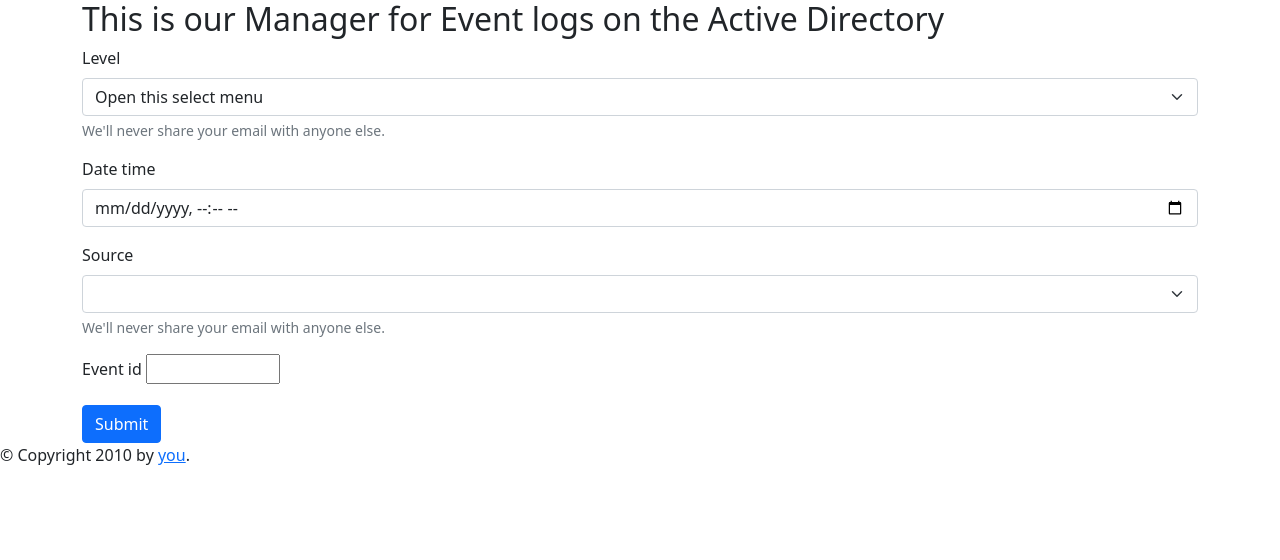
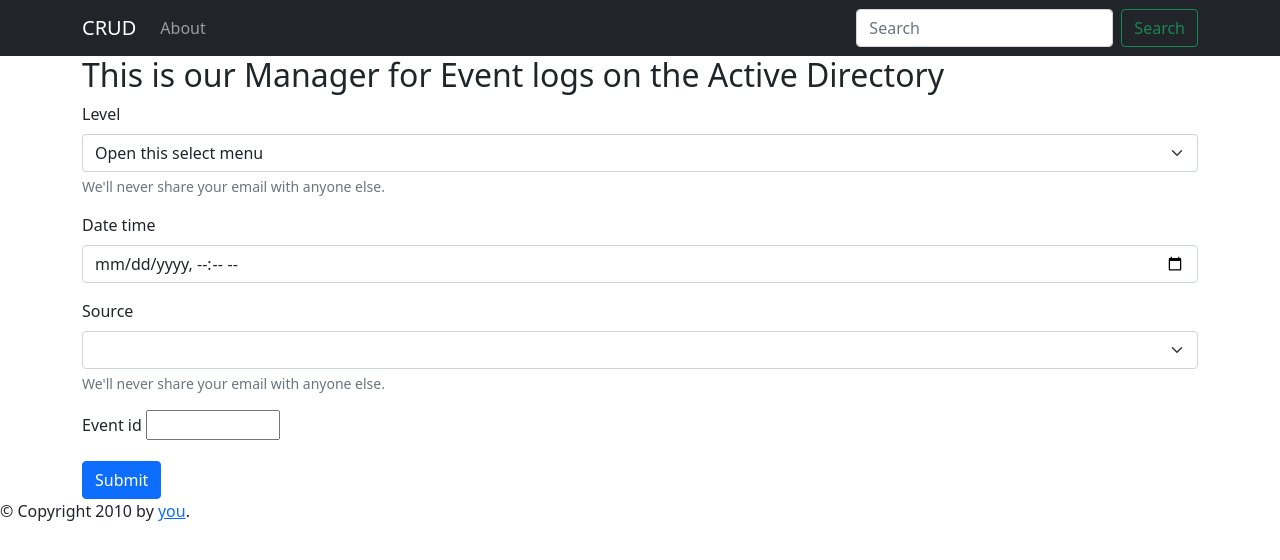
Before and after one commit to TheFrostKing/CRUD-flask-app, a Flask app: page /data/1/update in a window 1280 px wide. Shown: the top 560 px of the page. Run offline with Flask 2, Linux system fonts and the light colour scheme; data comes from the database, SQL or seed files in the repository; both versions use the stored data as it was after the commit.

Commit message:
added new features

```diff
--- a/app.py
+++ b/app.py
@@ -40,12 +40,16 @@
 
 ''' SEARCH SINGLE ELEMENT'''
 
-@app.route('/data/<int:id>') # SOLO SEARCH
-def RetrieveLog(id):
-    application_log = Events_model.query.filter_by(id=id).first()
-    if application_log:
-        return render_template('data.html', application_log = application_log)
-    return f"error with id ={id} Doesn't exist"
+@app.route('/search', methods = ['POST']) # SOLO SEARCH
+def RetrieveLog():
+    if request.method == "POST":
+        id = request.form.get('id')
+
+        application_logs = Events_model.query.filter_by(id=id)
+        if application_logs:
+            return render_template('index.html', application_logs=application_logs)
+
+    return render_template('index.html', application_logs=[])
 
 
 
@@ -54,12 +58,12 @@
 @app.route('/data/<int:id>/update',methods = ['GET','POST'])
 def update(id):
     application_log = Events_model.query.filter_by(id=id).first()
-    print(application_log)
     if request.method == 'POST':
+        print(request.form)
         if application_log:
             application_log.level = request.form['level']
             date_time = request.form['date_time']
-            application_log.date_time = datetime.strptime(date_time, "%d/%m/%Y %H:%M:%S")
+            application_log.date_time = datetime.strptime(date_time, "%Y-%m-%dT%H:%M")
             application_log.source = request.form['source']
             application_log.event_id = request.form['event_id']
 
@@ -74,11 +78,12 @@
 @app.route('/data/<int:id>/delete', methods=['GET','POST'])
 def delete(id):
     application_log = Events_model.query.filter_by(id=id).first()
-    if request.method == 'POST':
+    if request.method == 'GET':
         if application_log:
             db.session.delete(application_log)
             db.session.commit()
             return redirect('/')
+    return redirect('/')
 
 
 @app.route('/')
--- a/templates/base.html
+++ b/templates/base.html
@@ -8,6 +8,7 @@
     {% endblock %}
   </head>
   <body>
+    <div id="header">{% include 'header.html' %}</div>
     <div id="content">{% block content %}{% endblock %}</div>
     <div id="footer">
       {% block footer %}
--- /dev/null
+++ b/templates/header.html
@@ -0,0 +1,25 @@
+<nav class="navbar navbar-expand-lg navbar-dark bg-dark" aria-label="Eighth navbar example">
+    <div class="container">
+      <a class="navbar-brand" href="/">CRUD</a>
+      <button class="navbar-toggler" type="button" data-bs-toggle="collapse" data-bs-target="#navbarsExample07" aria-controls="navbarsExample07" aria-expanded="false" aria-label="Toggle navigation">
+        <span class="navbar-toggler-icon"></span>
+      </button>
+
+      <div class="collapse navbar-collapse" id="navbarsExample07">
+        <ul class="navbar-nav me-auto mb-2 mb-lg-0">
+          <li class="nav-item">
+            <a class="nav-link" href="about">About</a>
+          </li>
+        </ul>
+
+        <form class="form-inline my-2 my-lg-0" action="/search" method="POST">
+            <div class="d-flex flex-row">
+            <input class="form-control mx-2" type="search" placeholder="Search" name="id" aria-label="Search">
+            <button class="btn btn-outline-success ml-2 my-sm-0" type="submit">Search</button>
+        </div>
+        </form>
+
+
+      </div>
+    </div>
+  </nav>
--- a/templates/index.html
+++ b/templates/index.html
@@ -29,7 +29,7 @@
             <td>{{application_log.date_time}}</td>
             <td>{{application_log.source}}</td>
             <td>{{application_log.event_id}}</td>
-            <td><button href='https://127.0.0.1:5000/data/{{application_log.id}}/delete' type="button" class="btn btn-danger">Delete</button></a></td>
+            <td><a href='https://127.0.0.1:5000/data/{{application_log.id}}/delete' type="button" class="btn btn-danger">Delete</a></td>
           </tr>
         </a>
           {% endfor %}
--- a/templates/update.html
+++ b/templates/update.html
@@ -8,14 +8,14 @@
 
 <div class = "container">
   <!-- <form action="" method="POST" > -->
-    <form name="Item_1" action="data/{{application_log.id}}/update" method="POST"></form>
+  <form name="Item_1" action="/data/{{application_log.id}}/update" method="POST">
     <div class="mb-3">
       <label for="exampleInputEmail1" class="form-label">Level</label>
-      <select class="form-select" aria-label="Default select example">
-        <option selected>Open this select menu</option>
-        <option type = "text" value="1">Information</option>
-        <option value="2">Warning</option>
-        <option value="3">Critical</option>
+      <select class="form-select" aria-label="Default select example" name = "level">
+          <option selected>Open this select menu</option>
+          <option  type = "text" name = "level" value="Information">Information</option>
+          <option  type = "text" name = "level" value="Warning">Warning</option>
+          <option  type = "text" name = "level" value="Critical">Critical</option>
       </select>
       <div id="emailHelp" class="form-text">We'll never share your email with anyone else.</div>
     </div>
@@ -23,18 +23,18 @@
     <div class="mb-3">
       <label for="exampleInputPassword1" class="form-label">Date time</label>
       <input type="datetime-local" id="meeting-time"
-       name="meeting-time"
+       name="date_time"
        min="2018-06-07T00:00" max="2028-06-14T00:00"
        class="form-control" id="exampleInputPassword1">
     </div>
 
     <div class="mb-3">
       <label for="exampleInputEmail1" class="form-label">Source</label>
-      <select class="form-select" aria-label="Default select example">
+      <select class="form-select" aria-label="Default select example" name = "source">
         <option selected>{{application_log.source}}</option>
-        <option value="1">Security</option>
-        <option value="2">Application</option>
-        <option value="3">Audit</option>
+        <option type = "text" name="source" value="Security">Security</option>
+        <option type = "text" name="source" value="Application">Application</option>
+        <option type = "text" name="source" value="Audit">Audit</option>
       </select>
       <div id="source" class="form-text">We'll never share your email with anyone else.</div>
     </div>
```
Also changed, not shown: db.sqlite.
